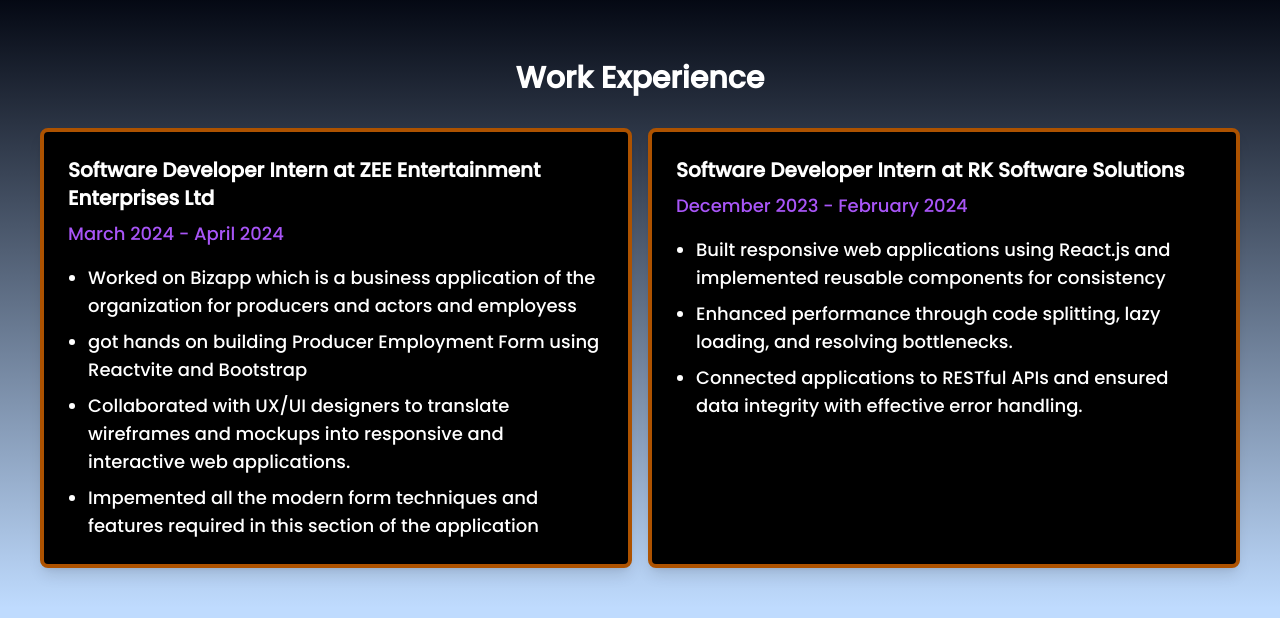
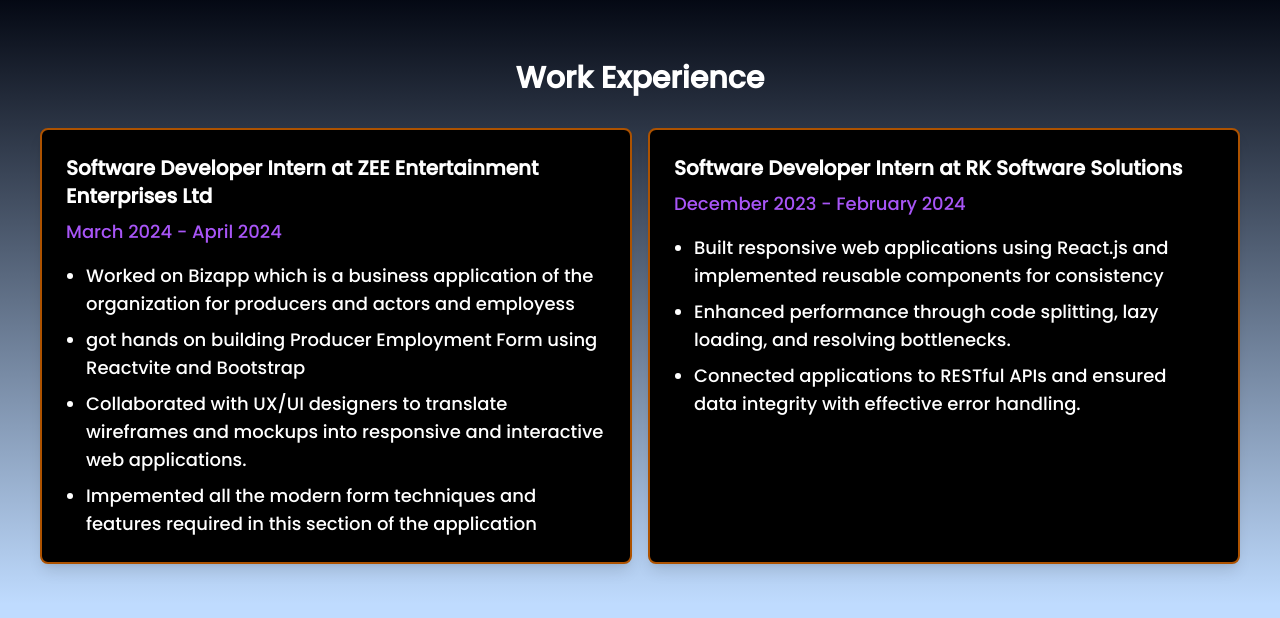
Before and after one commit to shivam3245/My-Portfolio, a React (Vite) app: page / in a window 1280 px wide. Shown: the part 1400-2018 px from the top of the page. Built offline with nearby package versions, Linux system fonts and the light colour scheme.

Commit message:
change 4

```diff
--- a/src/Components/ExperienceItem.jsx
+++ b/src/Components/ExperienceItem.jsx
@@ -2,7 +2,7 @@
 
 const ExperienceItem = ({ experience }) => {
     return (
-        <div className="bg-black  border-4 md:border-x-6 md:border-y-6  p-2 md:p-6 rounded-lg shadow-lg flex-1  animate-rgb-border">
+        <div className="bg-black  border-2 md:border-x-6 md:border-y-6  p-2 md:p-6 rounded-lg shadow-lg flex-1  animate-rgb-border">
             <h3 className="text-sm md:text-xl font-semibold mb-2 hover:scale-105 duration-200 cursor-pointer">{experience.role}</h3>
             <p className="text-purple-500 text-xs md:text-lg mb-4">{experience.date}</p>
             <ul className="list-disc pl-5 space-y-2">
```
